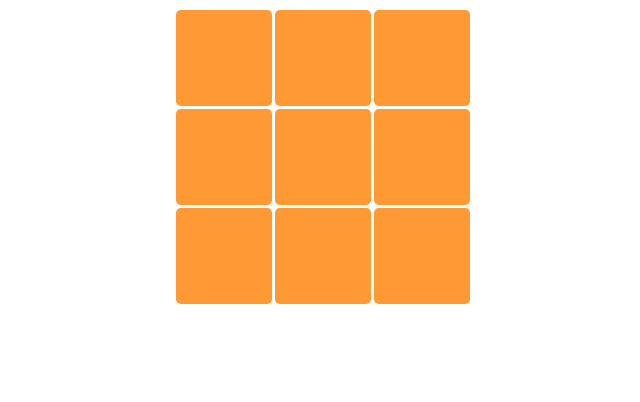
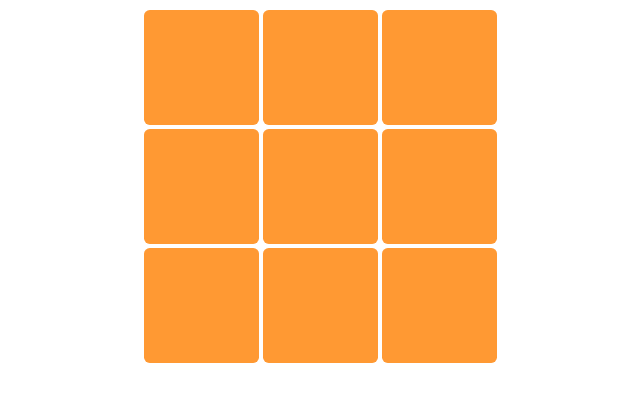
Before and after one commit to llllllllllar/task, a plain HTML site: page task1.html in a window 1280 px wide. Shown: the whole page, without its empty margins (314-954 px from the left). Drawn offline with Linux system fonts and the light colour scheme.

Commit message:
modified task1 background width&height

```diff
--- a/task1.css
+++ b/task1.css
@@ -6,8 +6,8 @@
       }
 	  .background
 	    {
-	     width:20em;
-         height:20em;
+	     width:30vw;
+         height:30vw;
          margin:auto;
 	    }
 	  .cube
```
